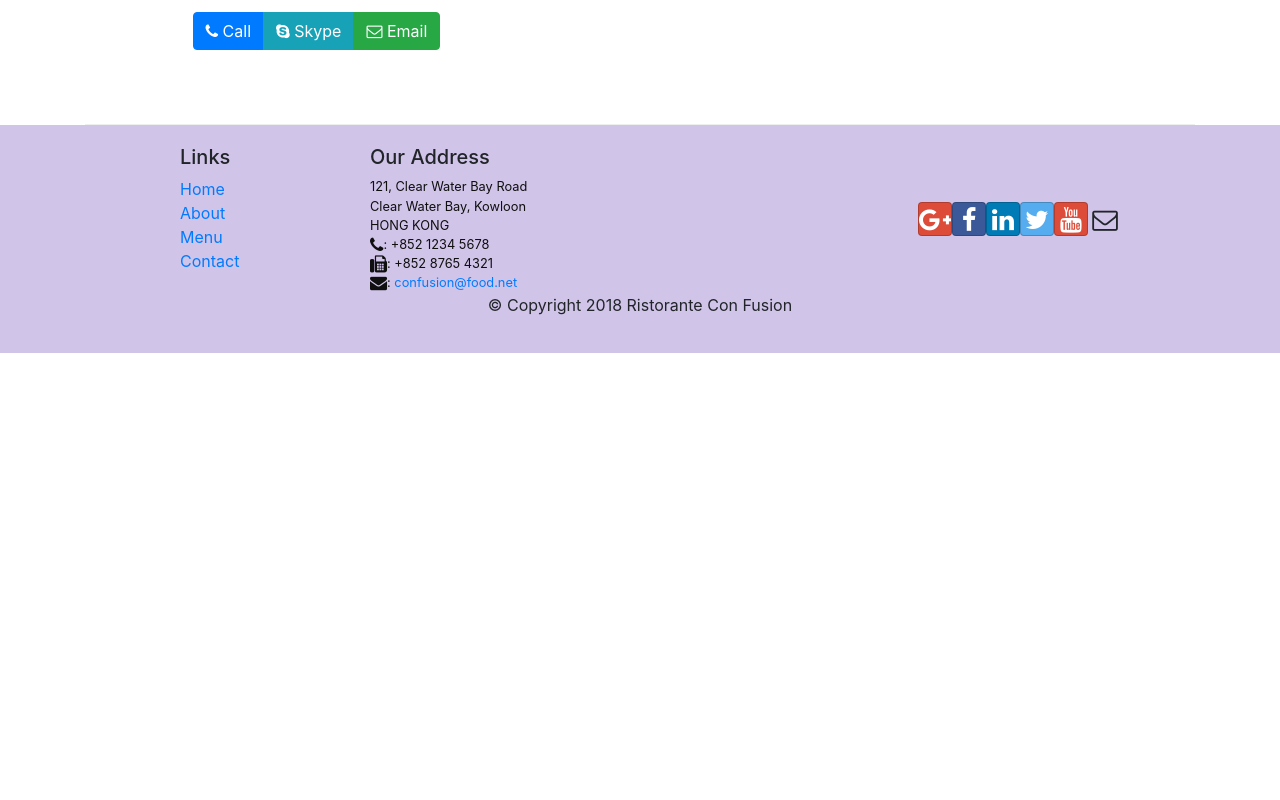
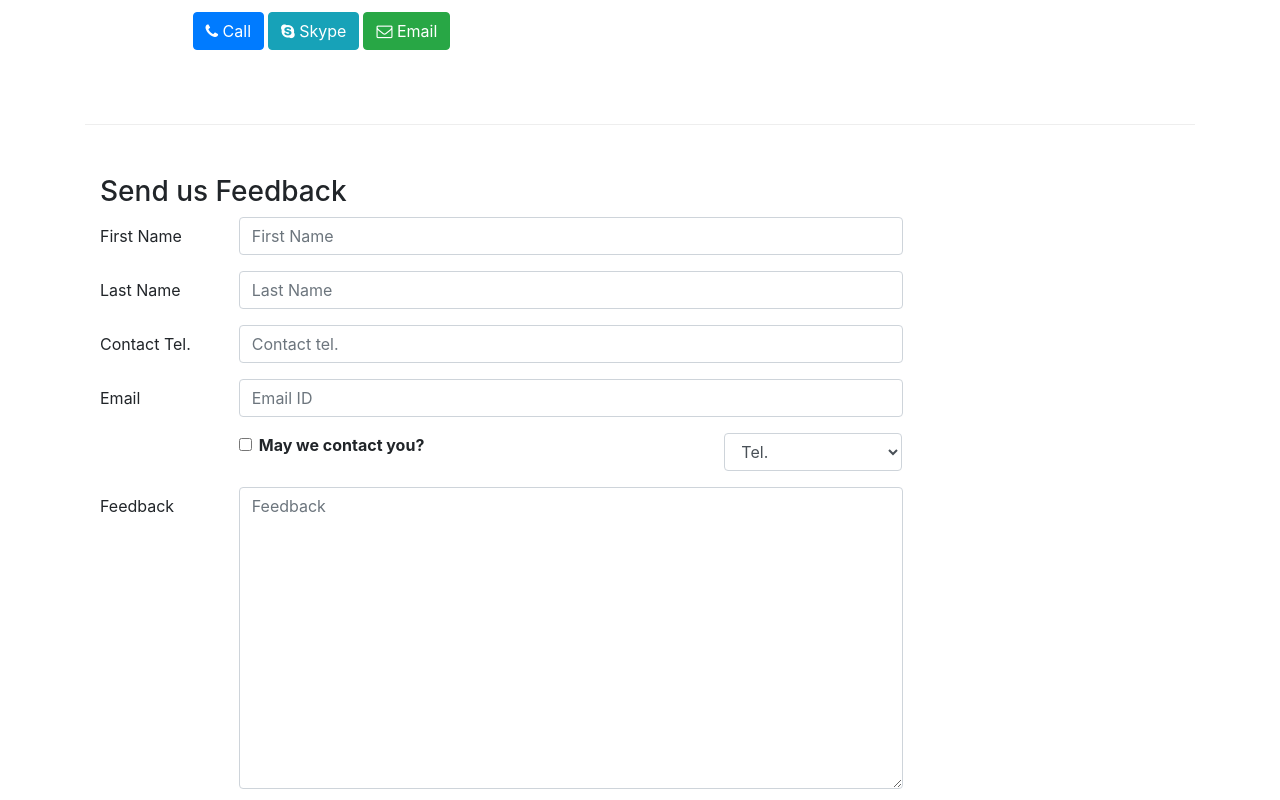
Before and after one commit to aditya-jain1511/confusion2, a React (Create React App) app: page /contact in a window 1280 px wide. Shown: the part 740-1540 px from the top of the page. Before the commit the page ends 1093 px from the top, so only its background shows below. Built offline with nearby package versions, Linux system fonts and the light colour scheme.

Commit message:
Controlled forms

```diff
--- a/src/components/Contact.js
+++ b/src/components/Contact.js
@@ -3,6 +3,38 @@
 import {Link} from 'react-router-dom';
 
 class Contact extends Component{
+    constructor(props){
+        super (props);
+
+        this.state = {
+            firstname: '',
+            lastname : '',
+            telnum : '',
+            email : '',
+            agree : false,
+            contactType: 'Tel.',
+            message: ''
+        }
+        this.handleSubmit= this.handleSubmit.bind(this);
+        this.handleInputChange= this.handleInputChange.bind(this);
+    }
+
+    handleInputChange(event){
+        const target = event.target;
+        const value = target.type=== 'checkbox' ? target.checked : target.value;
+        const name = target.name;
+
+        this.setState({
+            [name]: value
+        })
+    }
+
+    handleSubmit(event){
+        alert("Current state is: "+JSON.stringify(this.state));
+        console.log("Current state is: "+JSON.stringify(this.state));
+        event.preventDefault();
+    }
+
     render(){
         return(
         <div className="container">
@@ -34,11 +66,71 @@
                     <h5>Map of our Location</h5>
                 </div>
                 <div className="col-12 col-sm-11 offset-sm-1">
-                    <div className="btn-group" role="group">
-                        <a role="button" className="btn btn-primary" href="tel:+85212345678"><i className="fa fa-phone"></i> Call</a>
-                        <button className="btn btn-info"><i className="fa fa-skype"></i> Skype</button>
-                        <a role="button" className="btn btn-success" href="mailto:confusion@food.net"><i className="fa fa-envelope-o"></i> Email</a>
+                    <div role="group">
+                        <a role="button" className="btn btn-primary mr-1" href="tel:+85212345678"><i className="fa fa-phone"></i> Call</a>
+                        <button className="btn btn-info mr-1"><i className="fa fa-skype"></i> Skype</button>
+                        <a role="button" className="btn btn-success mr-1" href="mailto:confusion@food.net"><i className="fa fa-envelope-o"></i> Email</a>
                     </div>
+                </div>
+            </div>
+            <div className= "row row-content">
+                <div className = "col-12">
+                    <h3>Send us Feedback</h3>
+                </div>
+                <div className = "col-12 col-md-9">
+                    <Form onSubmit={this.handleSubmit}>
+                        <FormGroup row>
+                            <Label htmlFor="firstname" md={2}>First Name</Label>
+                            <Col md={10}>
+                                <Input type= "text" id="firstname" name="firstname" placeholder="First Name" value={this.state.firstname} onChange={this.handleInputChange}></Input>
+                            </Col>
+                        </FormGroup>
+                        <FormGroup row>
+                            <Label htmlFor="lastname" md={2}>Last Name</Label>
+                            <Col md={10}>
+                                <Input type= "text" id="lastname" name="lastname" placeholder="Last Name" value={this.state.lastname} onChange={this.handleInputChange}></Input>
+                            </Col>
+                        </FormGroup>
+                        <FormGroup row>
+                            <Label htmlFor="telnum" md={2}>Contact Tel.</Label>
+                            <Col md={10}>
+                                <Input type= "tel" id="telnum" name="telnum" placeholder="Contact tel." value={this.state.telnum} onChange={this.handleInputChange}></Input>
+                            </Col>
+                        </FormGroup>
+                        <FormGroup row>
+                            <Label htmlFor="email" md={2}>Email</Label>
+                            <Col md={10}>
+                                <Input type= "email" id="email" name="email" placeholder="Email ID" value={this.state.email} onChange={this.handleInputChange}></Input>
+                            </Col>
+                        </FormGroup>
+                        <FormGroup row>
+                            <Col md={{size:6, offset:2}}>
+                                <FormGroup check>
+                                    <Label check>
+                                        <Input type="checkbox" name= "agree" checked= {this.state.agree} onChange={this.handleInputChange}> </Input>
+                                        <strong>May we contact you?</strong>
+                                    </Label>
+                                </FormGroup>
+                            </Col>
+                            <Col md={{size:3, offset:1}}>
+                                <Input type="select" name="contact type" value={this.state.contactType} onChange={this.handleInputChange}>
+                                    <option>Tel.</option>
+                                    <option>Email</option>
+                                </Input>
+                            </Col>
+                        </FormGroup>
+                        <FormGroup row>
+                            <Label htmlFor="message" md={2}>Feedback</Label>
+                            <Col md={10}>
+                                <Input type= "textarea" id="message" name="message" placeholder="Feedback" value={this.state.message} rows="12" onChange={this.handleInputChange}></Input>
+                            </Col>
+                        </FormGroup>
+                        <FormGroup row>
+                            <Col md={{size:10, offset:2}}>
+                                <Button type="submit" color="primary">Send Feedback</Button>
+                            </Col>
+                        </FormGroup>
+                    </Form>
                 </div>
             </div>
         </div>
```
